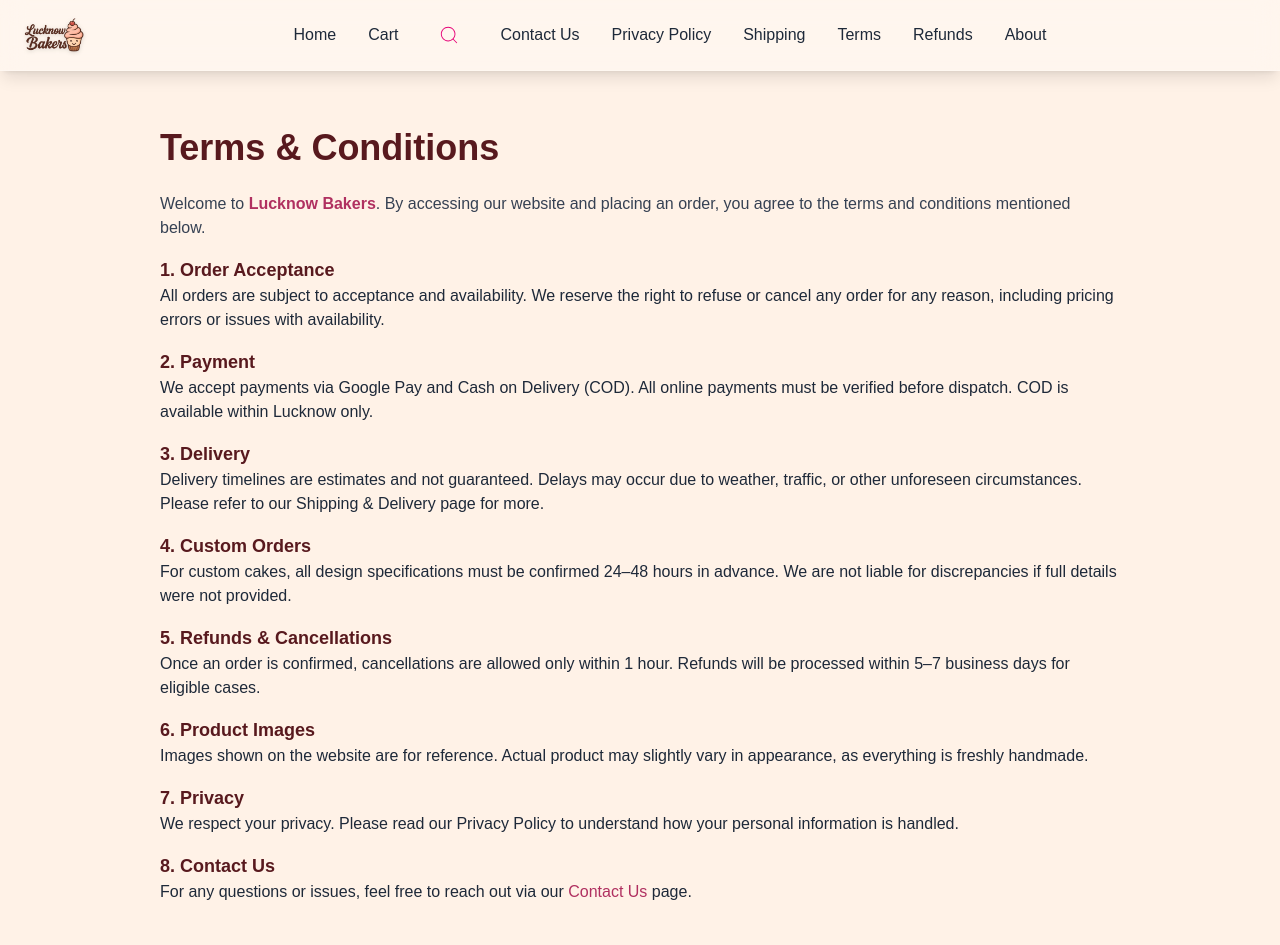
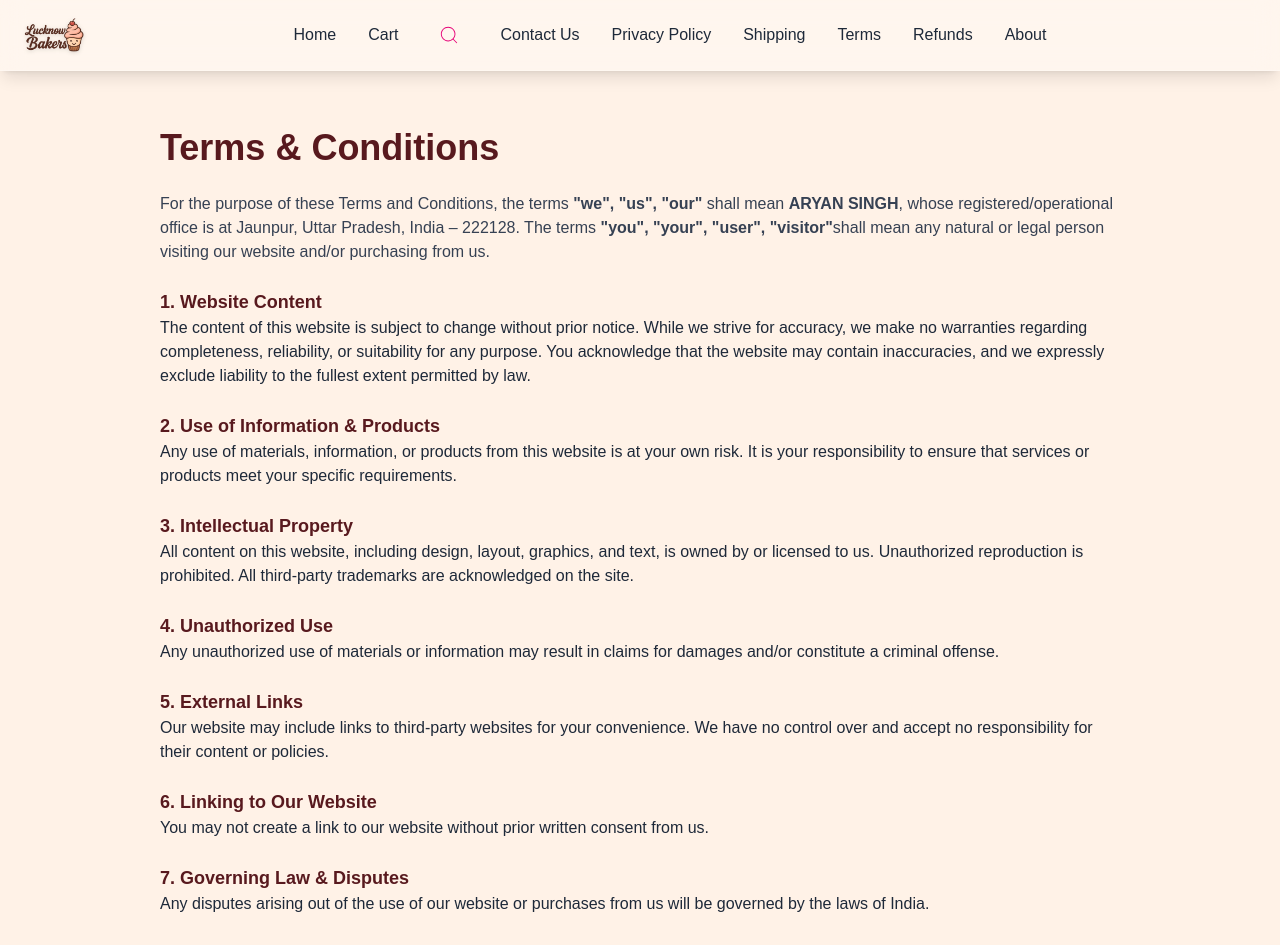
Before and after one commit to aryansingh-0/Lucknow-Backery, a Next.js app: page /terms-conditions in a window 1280 px wide. Shown: the top 945 px of the page. Built offline with nearby package versions, Linux system fonts and the light colour scheme.

Commit message:
Update page.js

```diff
--- a/app/(info)/terms-conditions/page.js
+++ b/app/(info)/terms-conditions/page.js
@@ -3,68 +3,87 @@ import React from 'react';
 
 export default function TermsAndConditions() {
   return (
-    <div className="min-h-screen pt-24 px-4   flex items-center justify-center">
-      <div className="max-w-5xl w-full rounded-2xl    p-8 ">
-        <h1 className="text-4xl font-bold text-highlight mb-6">Terms & Conditions</h1>
+    <div className="min-h-screen pt-24 px-4 flex items-center justify-center">
+      <div className="max-w-5xl w-full rounded-2xl p-8">
+        <h1 className="text-4xl font-bold text-highlight mb-6">
+          Terms & Conditions
+        </h1>
 
-        <p className="text-gray-700 mb-4">
-          Welcome to <span className="font-semibold text-link">Lucknow Bakers</span>. By accessing our website and placing an order, you agree to the terms and conditions mentioned below.
+        <p className="text-gray-700 mb-6 text-sm md:text-base">
+          For the purpose of these Terms and Conditions, the terms{" "}
+          <span className="font-semibold">"we", "us", "our"</span> shall mean{" "}
+          <span className="font-semibold">ARYAN SINGH</span>, whose registered/operational
+          office is at <span className="font-medium">Jaunpur, Uttar Pradesh, India – 222128</span>.
+          The terms <span className="font-semibold">"you", "your", "user", "visitor"</span>
+          shall mean any natural or legal person visiting our website and/or purchasing from us.
         </p>
 
-        <div className="space-y-4 text-gray-800 text-sm md:text-base">
+        <div className="space-y-6 text-gray-800 text-sm md:text-base">
           <div>
-            <h2 className="font-semibold text-lg text-highlight">1. Order Acceptance</h2>
+            <h2 className="font-semibold text-lg text-highlight">1. Website Content</h2>
             <p>
-              All orders are subject to acceptance and availability. We reserve the right to refuse or cancel any order for any reason, including pricing errors or issues with availability.
+              The content of this website is subject to change without prior notice.
+              While we strive for accuracy, we make no warranties regarding completeness,
+              reliability, or suitability for any purpose. You acknowledge that the
+              website may contain inaccuracies, and we expressly exclude liability
+              to the fullest extent permitted by law.
             </p>
           </div>
 
           <div>
-            <h2 className="font-semibold text-lg text-highlight">2. Payment</h2>
+            <h2 className="font-semibold text-lg text-highlight">2. Use of Information & Products</h2>
             <p>
-              We accept payments via Google Pay and Cash on Delivery (COD). All online payments must be verified before dispatch. COD is available within Lucknow only.
+              Any use of materials, information, or products from this website is
+              at your own risk. It is your responsibility to ensure that services
+              or products meet your specific requirements.
             </p>
           </div>
 
           <div>
-            <h2 className="font-semibold text-lg text-highlight">3. Delivery</h2>
+            <h2 className="font-semibold text-lg text-highlight">3. Intellectual Property</h2>
             <p>
-              Delivery timelines are estimates and not guaranteed. Delays may occur due to weather, traffic, or other unforeseen circumstances. Please refer to our Shipping & Delivery page for more.
+              All content on this website, including design, layout, graphics,
+              and text, is owned by or licensed to us. Unauthorized reproduction
+              is prohibited. All third-party trademarks are acknowledged on the site.
             </p>
           </div>
 
           <div>
-            <h2 className="font-semibold text-lg text-highlight">4. Custom Orders</h2>
+            <h2 className="font-semibold text-lg text-highlight">4. Unauthorized Use</h2>
             <p>
-              For custom cakes, all design specifications must be confirmed 24–48 hours in advance. We are not liable for discrepancies if full details were not provided.
+              Any unauthorized use of materials or information may result in claims
+              for damages and/or constitute a criminal offense.
             </p>
           </div>
 
           <div>
-            <h2 className="font-semibold text-lg text-highlight">5. Refunds & Cancellations</h2>
+            <h2 className="font-semibold text-lg text-highlight">5. External Links</h2>
             <p>
-              Once an order is confirmed, cancellations are allowed only within 1 hour. Refunds will be processed within 5–7 business days for eligible cases.
+              Our website may include links to third-party websites for your convenience.
+              We have no control over and accept no responsibility for their content or policies.
             </p>
           </div>
 
           <div>
-            <h2 className="font-semibold text-lg text-highlight">6. Product Images</h2>
+            <h2 className="font-semibold text-lg text-highlight">6. Linking to Our Website</h2>
             <p>
-              Images shown on the website are for reference. Actual product may slightly vary in appearance, as everything is freshly handmade.
+              You may not create a link to our website without prior written consent from us.
             </p>
           </div>
 
           <div>
-            <h2 className="font-semibold text-lg text-highlight">7. Privacy</h2>
+            <h2 className="font-semibold text-lg text-highlight">7. Governing Law & Disputes</h2>
             <p>
-              We respect your privacy. Please read our Privacy Policy to understand how your personal information is handled.
+              Any disputes arising out of the use of our website or purchases from us
+              will be governed by the laws of <span className="font-medium">India</span>.
             </p>
           </div>
 
           <div>
-            <h2 className="font-semibold text-lg text-highlight">8. Contact Us</h2>
+            <h2 className="font-semibold text-lg text-highlight">8. Payment & Liability</h2>
             <p>
-              For any questions or issues, feel free to reach out via our <span className="text-link font-medium">Contact Us</span> page.
+              We are not liable for any loss or damage resulting from declined transactions,
+              including cases where the cardholder has exceeded preset limits with their bank.
             </p>
           </div>
         </div>
```
